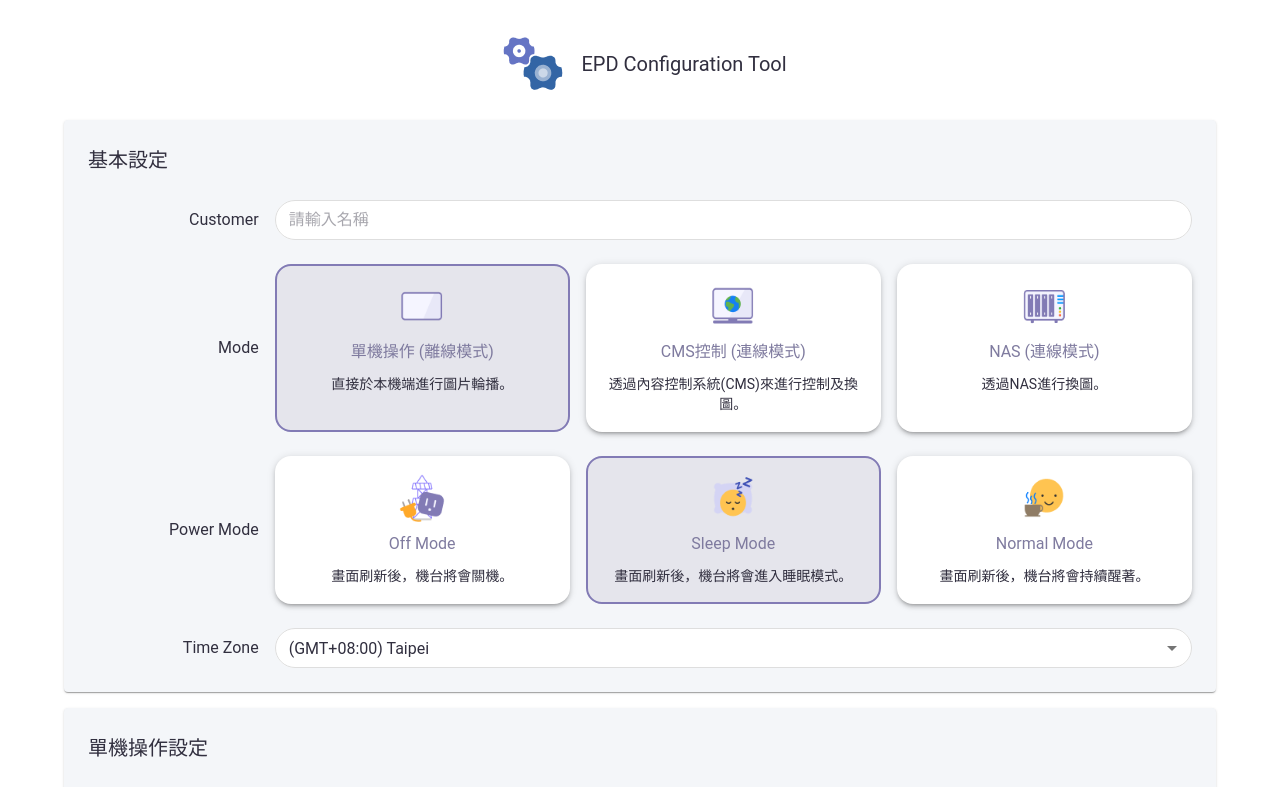
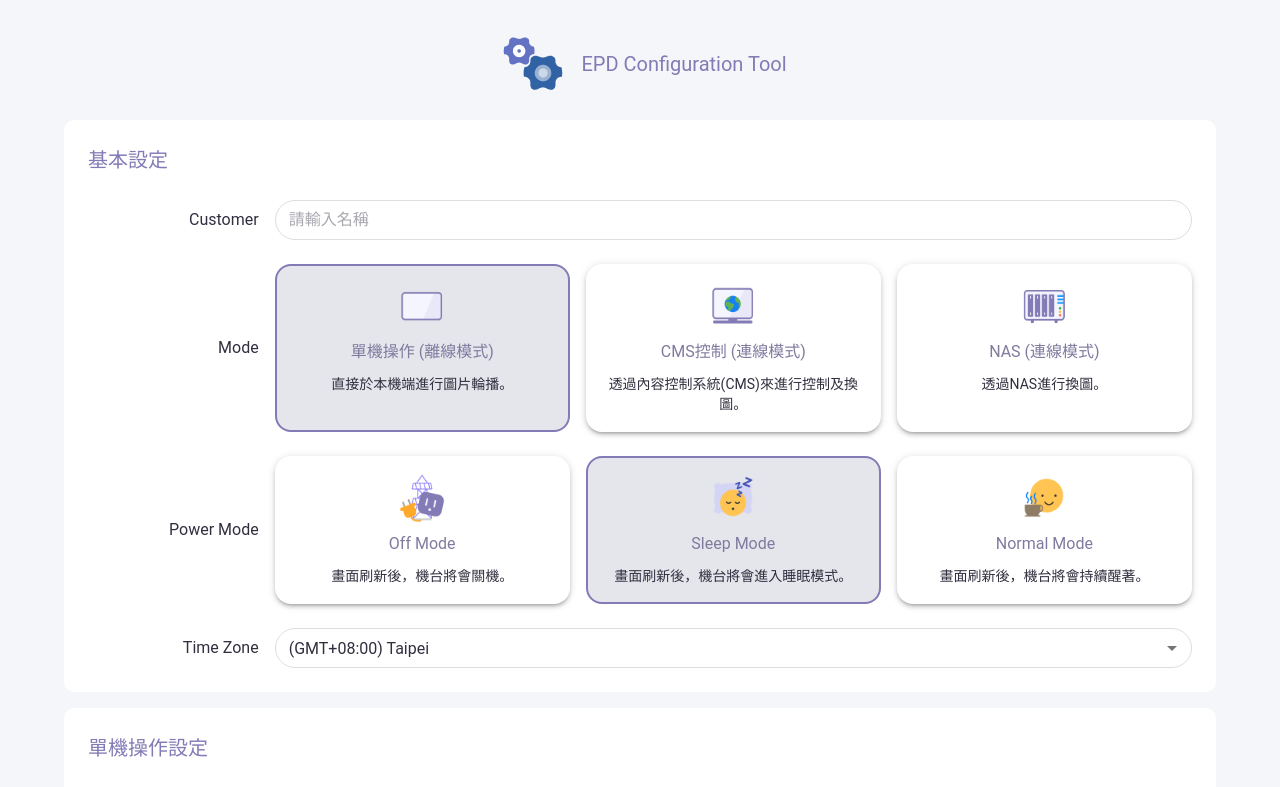
Before and after one commit to tsia-sionghai/epd-config-tool, a React (Vite) app: page / in a window 1280 px wide. Shown: the top 787 px of the page. Built offline with nearby package versions, Linux system fonts and the light colour scheme.

Commit message:
Update theme.ts

```diff
--- a/src/theme.ts
+++ b/src/theme.ts
@@ -51,8 +51,8 @@ const theme = createTheme({
       900: colors.black,
     },
     background: {
-      default: colors.white,
-      paper: colors.lightBlue60,
+      default: colors.lightBlue60,
+      paper: colors.white,
     },
     text: {
       primary: colors.black,
@@ -65,6 +65,7 @@ const theme = createTheme({
       fontSize: 20,
       lineHeight: '32px',
       fontWeight: 400,
+      color: colors.brightPurple,
     },
     subtitle1: {
       fontSize: 16,
@@ -83,6 +84,16 @@ const theme = createTheme({
     },
   },
   components: {
+    MuiPaper: {
+      defaultProps: {
+        elevation: 0, // 設置默認陰影為 0
+      },
+      styleOverrides: {
+        root: {
+          borderRadius: '10px', // 設置圓角為 10px
+        },
+      },
+    },
     // TextField 樣式
     MuiTextField: {
       styleOverrides: {
```
